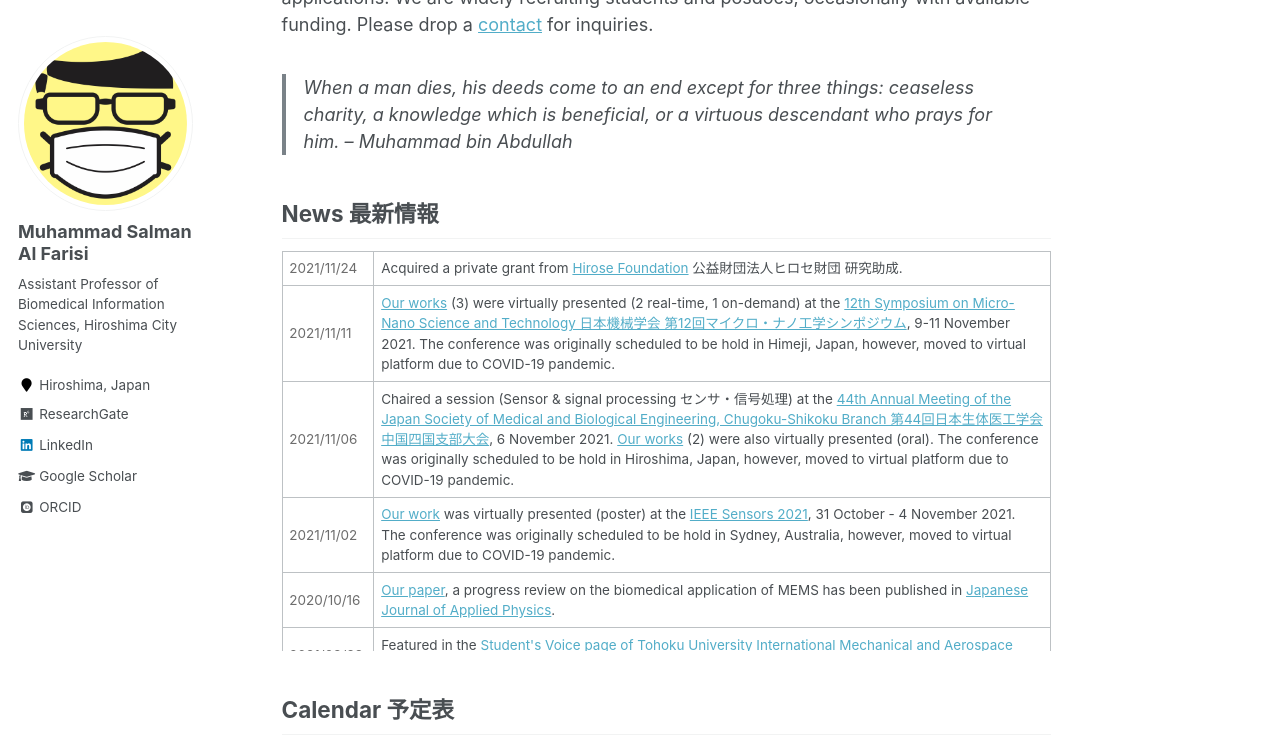
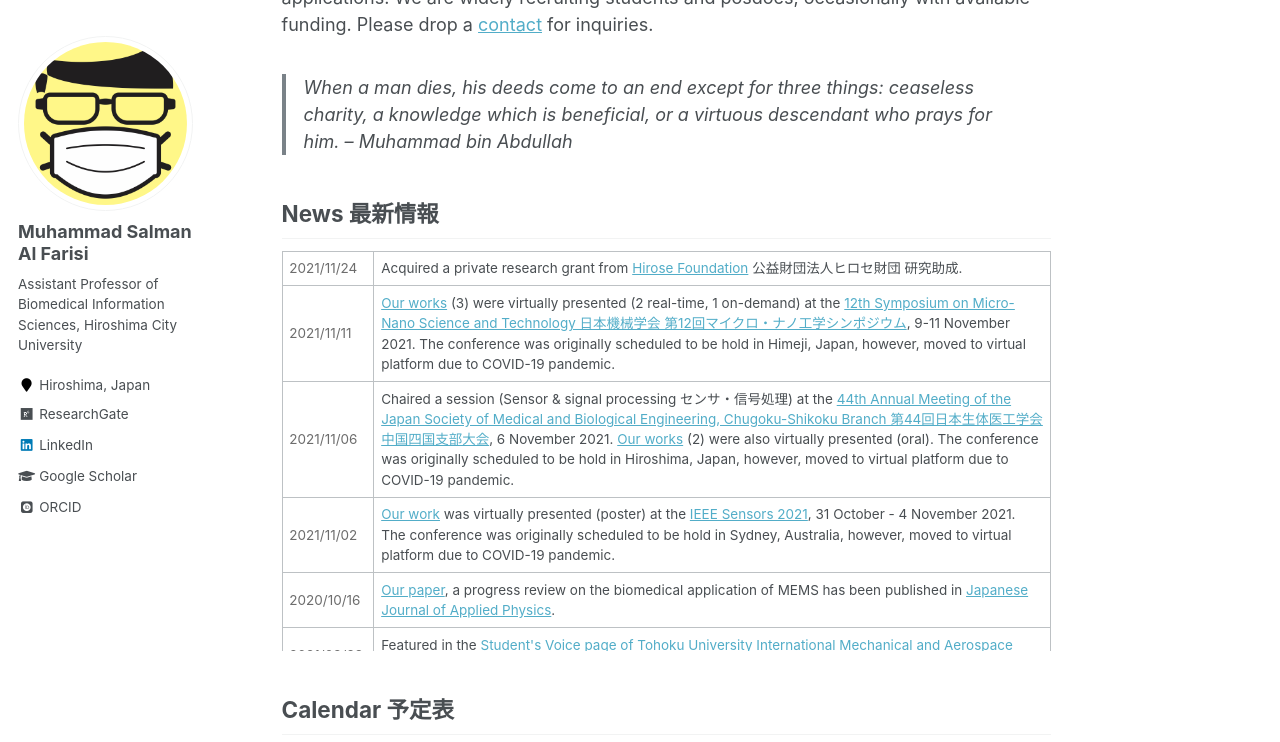
Before and after one commit to msalfarisi/msalfarisi.github.io, a Jekyll site: the page built from _pages/home.md, in a window 1280 px wide and 900 px high, scrolled down 457 px, cut to the strip 0-742 px from the top of the window. Built offline with Jekyll 4.4.1, drawn with Linux system fonts in a browser that asks for light colours; some web fonts are replaced.

Commit message:
Update home.md

```diff
--- a/_pages/home.md
+++ b/_pages/home.md
@@ -24,7 +24,7 @@
  <table style="width:100%">
   <tr>
     <td style="color:#6d6d6d;">2021/11/24</td>
-    <td>Acquired a private grant from <a href="https://hirose-isf.or.jp/">Hirose Foundation</a> 公益財団法人ヒロセ財団 研究助成.</td>
+    <td>Acquired a private research grant from <a href="https://hirose-isf.or.jp/">Hirose Foundation</a> 公益財団法人ヒロセ財団 研究助成.</td>
   </tr>
   <tr>
     <td style="color:#6d6d6d;">2021/11/11</td>
@@ -48,11 +48,11 @@
   </tr>
   <tr>
     <td style="color:#6d6d6d;">2021/08/31</td>
-    <td>Acquired a public grant from <a href="https://www.jsps.go.jp/">Japan Society for Promotion of Science (JSPS)</a> Kakenhi: <a href="https://kaken.nii.ac.jp/ja/grant/KAKENHI-PROJECT-21K20518/">Grant-in-Aid for Research Activity Start-up (科研費「研究活動スタート支援」) grant no. 21K20518</a>.</td>
+    <td>Acquired a public research grant from <a href="https://www.jsps.go.jp/">Japan Society for Promotion of Science (JSPS)</a> Kakenhi: <a href="https://kaken.nii.ac.jp/ja/grant/KAKENHI-PROJECT-21K20518/">Grant-in-Aid for Research Activity Start-up (科研費「研究活動スタート支援」) grant no. 21K20518</a>.</td>
   </tr>
   <tr>
     <td style="color:#6d6d6d;">2021/08/10</td>
-    <td>Our industrial collaborator aqcuired a public grant from <a href="https://www.joho-miyagi.or.jp/">Miyagi Organization for Industry Promotion (公益財団法人 みやぎ産業振興機構 みやぎ中小企業チャレンジ応援基金事業)</a> for our collaborative work.</td>
+    <td>Our industrial collaborator aqcuired a public research grant from <a href="https://www.joho-miyagi.or.jp/">Miyagi Organization for Industry Promotion (公益財団法人 みやぎ産業振興機構 みやぎ中小企業チャレンジ応援基金事業)</a> for our collaborative work.</td>
   </tr>
   <tr>
     <td style="color:#6d6d6d;">2021/06/23</td>
```
